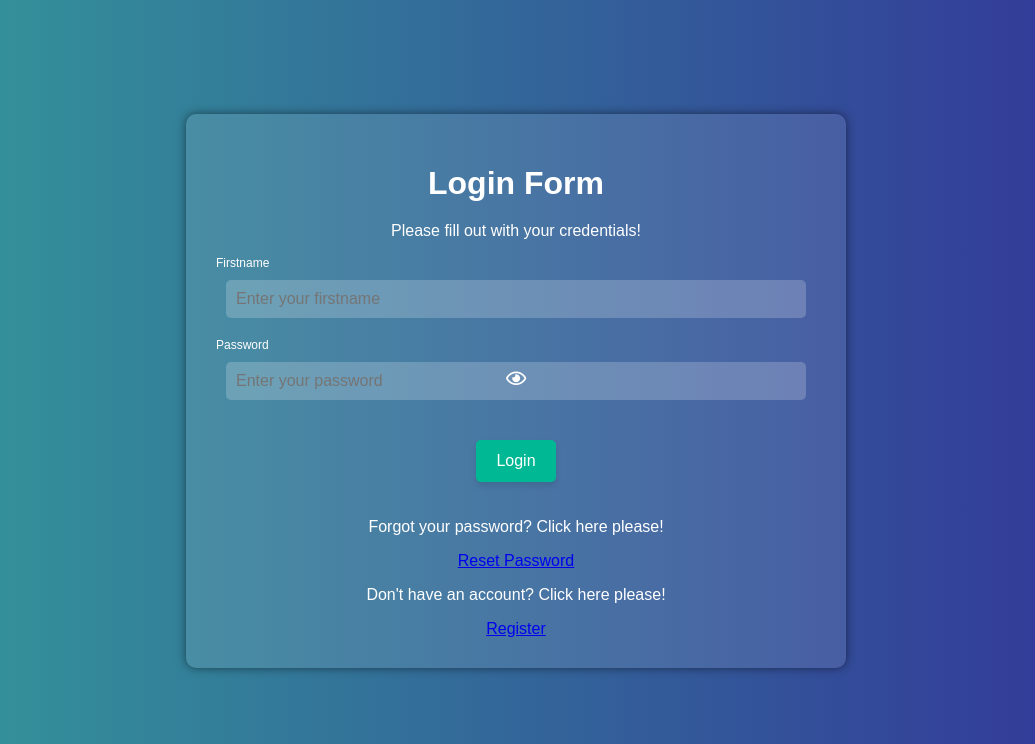
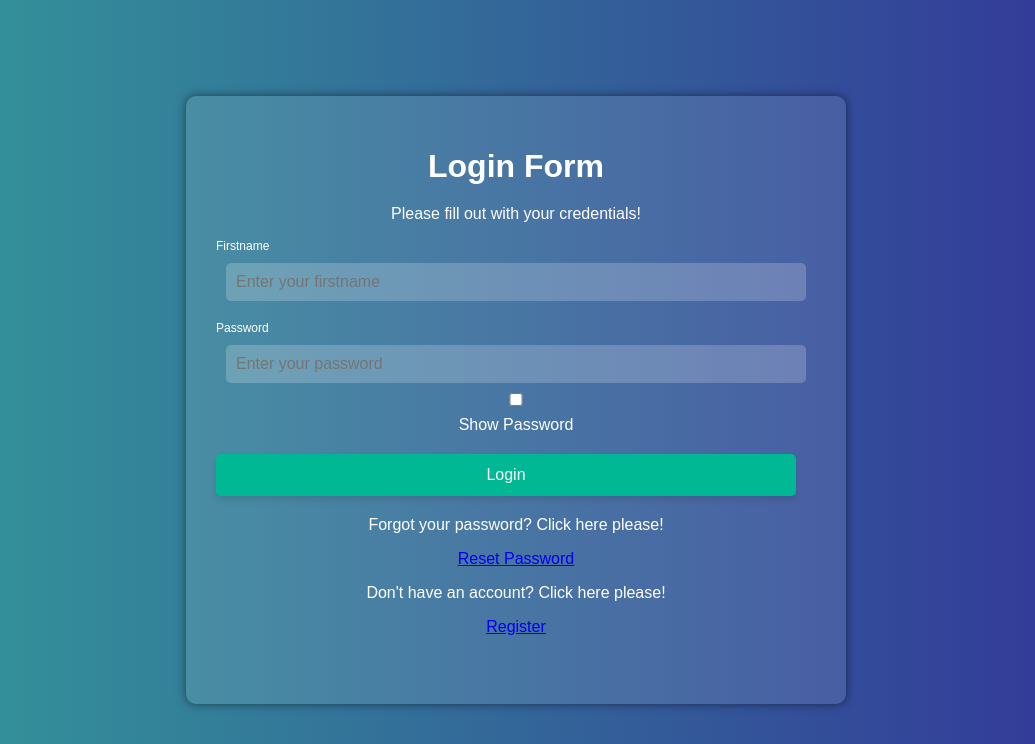
Before and after one commit to Ilefrajhi/to-do-list, a Django app: page / in a window 1280 px wide. Shown: the top 744 px of the page, without its empty margins (124-1159 px from the left). Run offline with Django 5.2, Linux system fonts and the light colour scheme.

Commit message:
fixed the login page

```diff
--- a/todo/webapp/static/log.css
+++ b/todo/webapp/static/log.css
@@ -122,16 +122,9 @@
 }
 
 #pwd-visibility {
-    position: absolute;
-    right: 10px; /* Adjust for alignment with the password input */
-    top: 50%;
-    transform: translateY(-50%);
+    position: relative;
+    display: inline-block;
+    margin-left: 10px;
     cursor: pointer;
-    background: none;
-    border: none;
-    color: #fff; /* Ensure the icon matches the input text color */
+
 }
-
-#pwd-visibility i {
-    font-size: 18px; /* Adjust icon size */
-}
--- a/todo/webapp/templates/login.html
+++ b/todo/webapp/templates/login.html
@@ -30,11 +30,9 @@
                 <label for="password">
                     <span>Password</span>
                     <input type="password" id="password" name="password" required placeholder="Enter your password">
-                    <button type="button" id="pwd-visibility">
-                        <i id="visibilityIcon" class="far fa-eye"></i>
-                    </button>
+
+                    <input type="checkbox" onclick="togglePasswordVisibility()">Show Password
                 </label>
-            </div>
             <button type="submit" id="submitBtn">Login</button>
         </form>
         <div class="my_container">
@@ -53,23 +51,16 @@
         <a href="https://www.linkedin.com/in/ilef-rajhi-836669262/"><i class="fa fa-linkedin"></i></a>
     </footer>
 
-    <!-- JavaScript for password visibility toggle using jQuery -->
-    <script src="https://cdnjs.cloudflare.com/ajax/libs/jquery/3.6.0/jquery.min.js"></script>
     <script>
-        $(document).ready(function() {
-            $("#pwd-visibility").click(function() {
-                const passwordInput = $("#password");
-                const icon = $("#visibilityIcon");
+        function togglePasswordVisibility() {
+            var x = document.getElementById("password");
+            if (x.type === "password") {
+                x.type = "text";
+            } else {
+                x.type = "password";
+            }
+        }
 
-                if (passwordInput.attr("type") === "password") {
-                    passwordInput.attr("type", "text");
-                    icon.removeClass("far fa-eye").addClass("far fa-eye-slash");
-                } else {
-                    passwordInput.attr("type", "password");
-                    icon.removeClass("far fa-eye-slash").addClass("far fa-eye");
-                }
-            });
-        });
     </script>
 </body>
 </html>
```
Also changed, not shown: todo/webapp/README.md (deleted), 2 other files.
